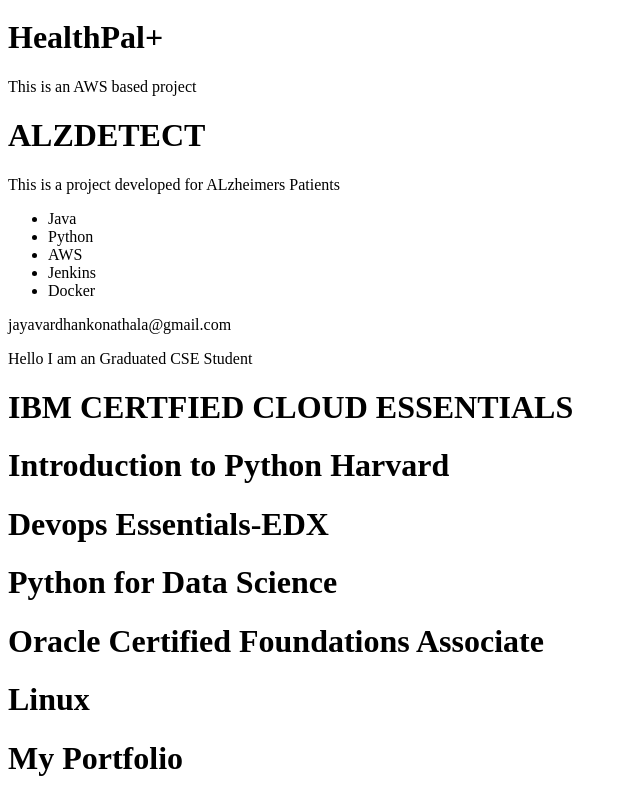
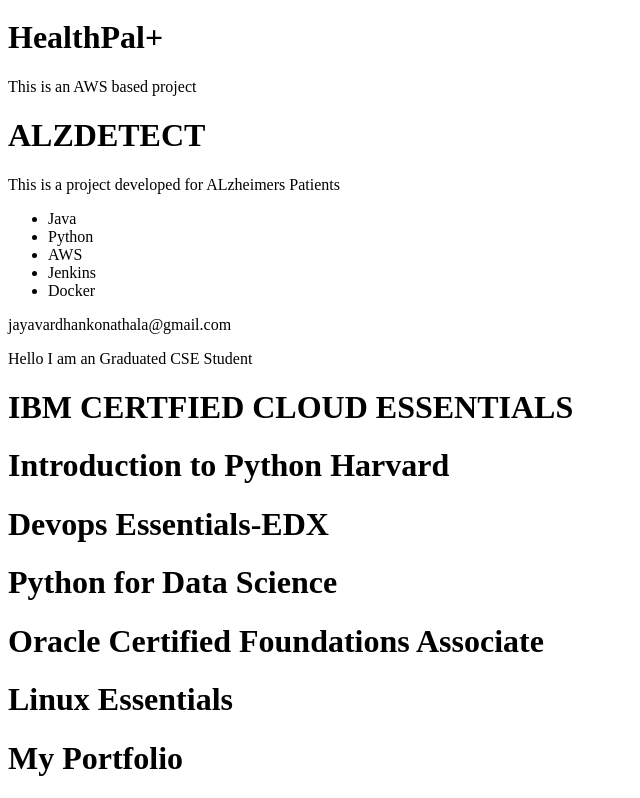
Before and after one commit to Jayavardhan56/My-Portfolio, a React app in the folder portfolio/: page / in a window 1280 px wide. Shown: the part 308-1106 px from the top of the page, without its empty margins (0-640 px from the left). Built offline with nearby package versions, Linux system fonts and the light colour scheme; the HTML template or start-up script is replaced by a standard one.

Commit message:
Update Certifications.jsx

```diff
--- a/portfolio/src/components/Certifications.jsx
+++ b/portfolio/src/components/Certifications.jsx
@@ -6,7 +6,7 @@
             <h1>Devops Essentials-EDX</h1>
             <h1>Python for Data Science</h1>
             <h1>Oracle Certified Foundations Associate</h1>
-            <h1>Linux</h1>
+            <h1>Linux Essentials</h1>
         </>
     )
 }
```
